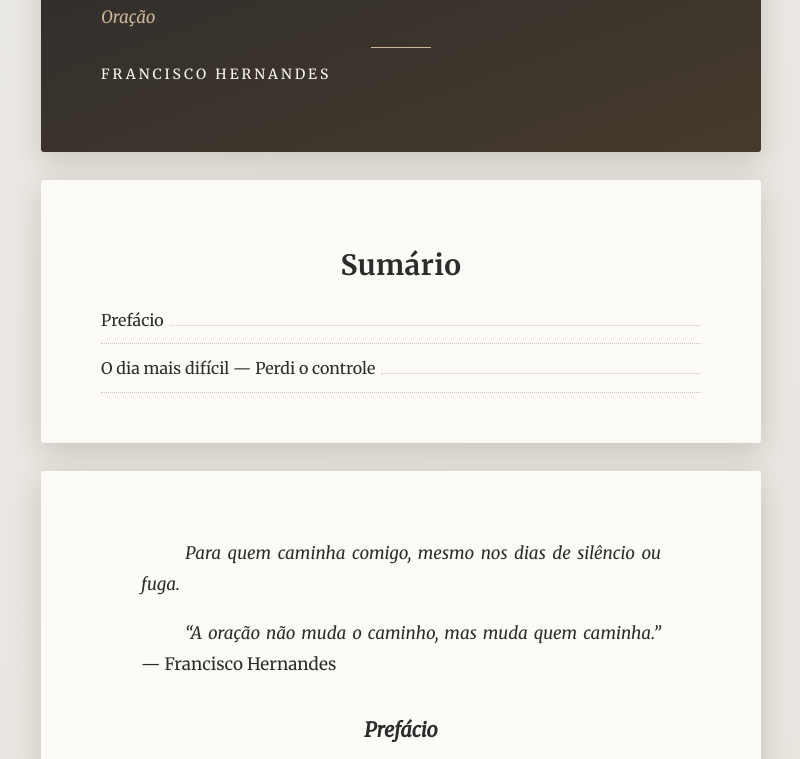
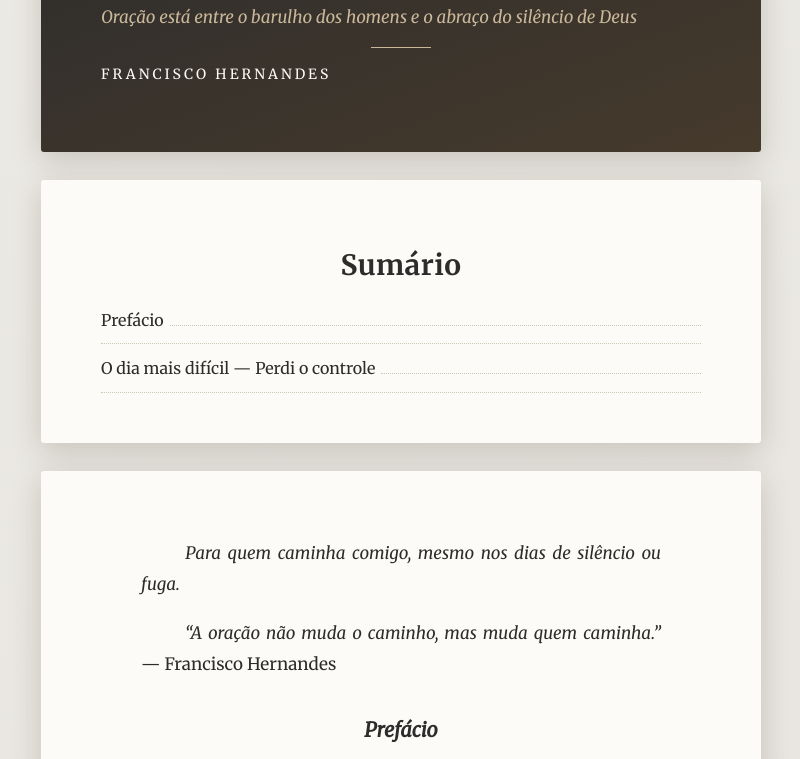
Before and after one commit to almaishernandes/biblioteca, an Astro site: page /livros/a-oracao-pelo-caminho in a window 1280 px wide. Shown: the part 192-951 px from the top of the page, without its empty margins (239-1039 px from the left). Built offline with nearby package versions, Linux system fonts and the light colour scheme; Astro itself is replaced by a stand-in of ours.

Commit message:
Update a-oracao-pelo-caminho.md

```diff
--- a/src/content/livros/a-oracao-pelo-caminho.md
+++ b/src/content/livros/a-oracao-pelo-caminho.md
@@ -1,6 +1,6 @@
 ---
 titulo: "A Oração pelo Caminho"
-subtitulo: "Oração"
+subtitulo: "Oração está entre o barulho dos homens e o abraço do silêncio de Deus"
 autor: "Francisco Hernandes"
 categoria: "Vida Espiritual"
 capa: "/capas/a-oracao-pelo-caminho.jpg"
```
